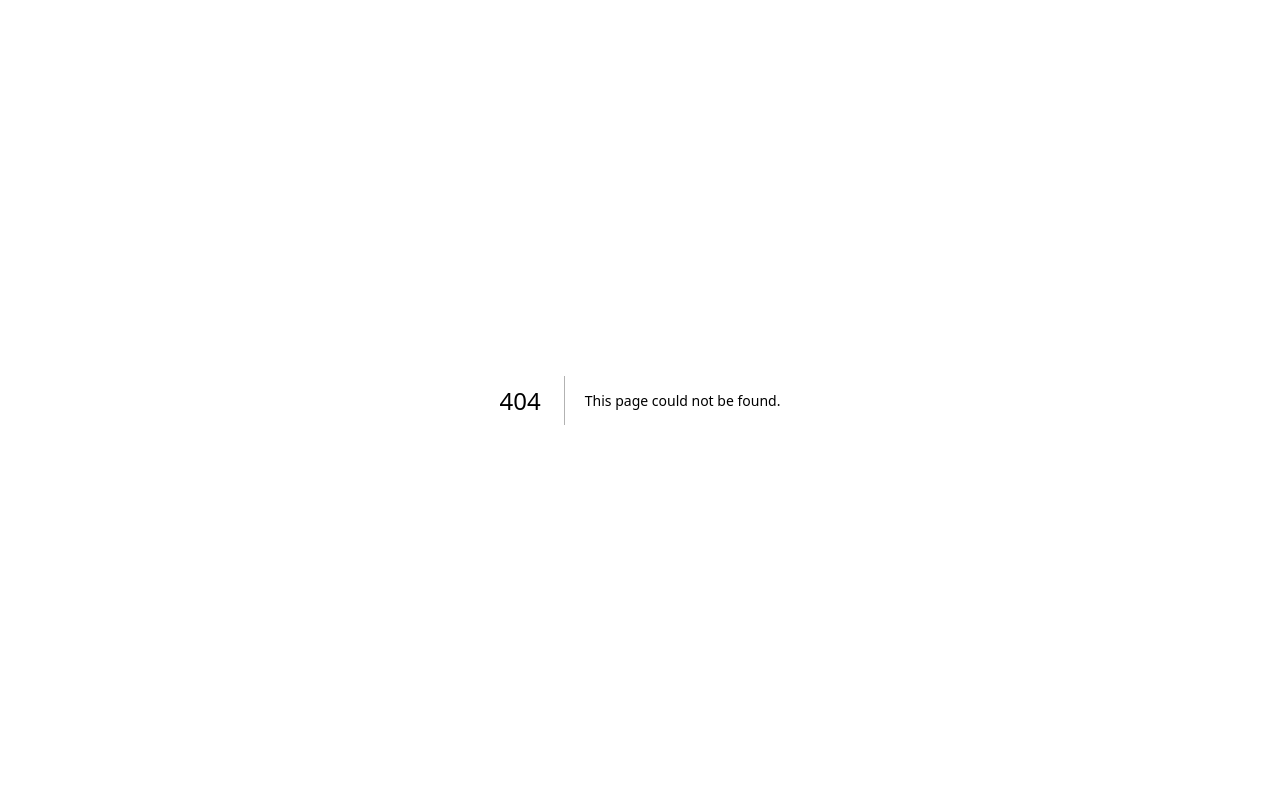
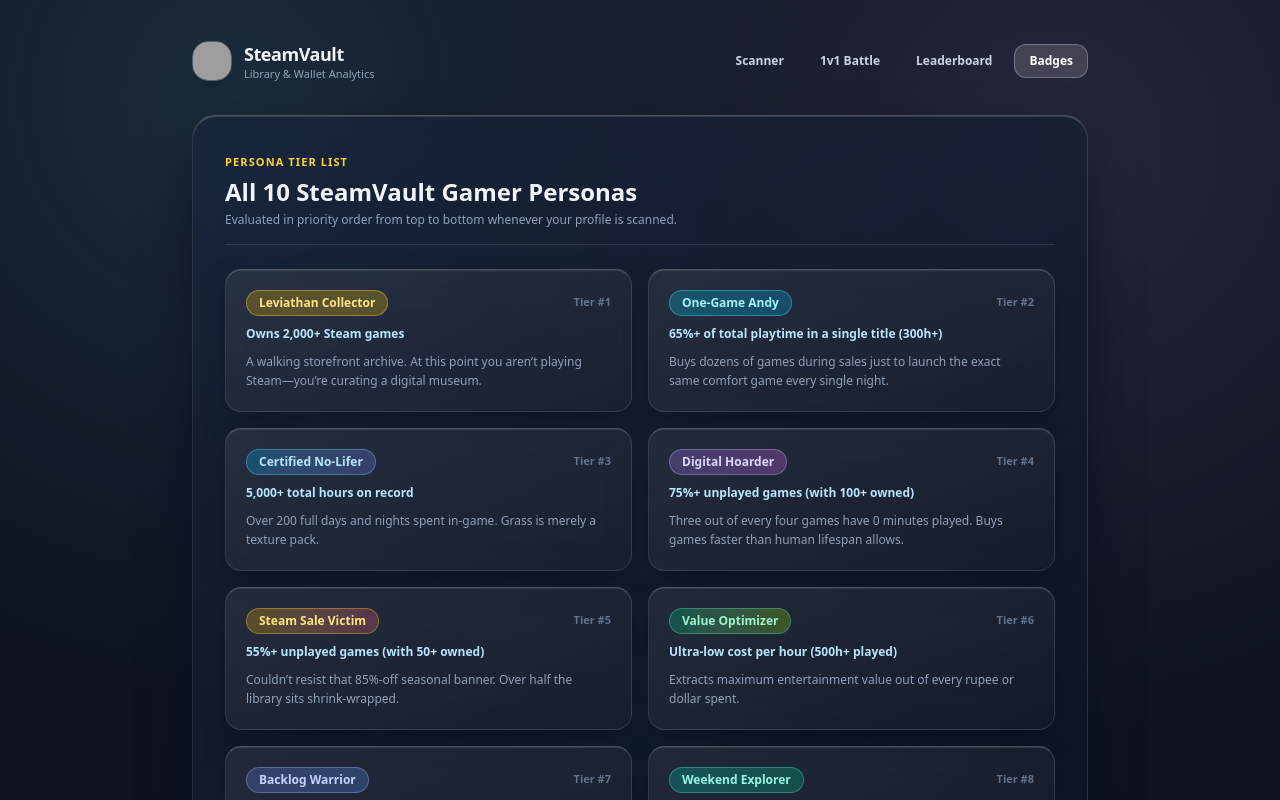
Before and after one commit to Subho801/steamvault, a Next.js app: page /badges in a window 1280 px wide. Before the commit this address had no page. Shown: the top 800 px of the page. Built offline with nearby package versions, Linux system fonts and the light colour scheme; grey boxes are pictures that could not be loaded.

Commit message:
Create page.js

```diff
--- /dev/null
+++ b/app/badges/page.js
@@ -0,0 +1,145 @@
+import Link from 'next/link';
+
+const PERSONAS = [
+  {
+    title: 'Leviathan Collector',
+    rule: 'Owns 2,000+ Steam games',
+    desc: 'A walking storefront archive. At this point you aren’t playing Steam—you’re curating a digital museum.',
+    style: 'from-amber-400/25 to-yellow-400/25 border-amber-300/40 text-amber-200',
+  },
+  {
+    title: 'One-Game Andy',
+    rule: '65%+ of total playtime in a single title (300h+)',
+    desc: 'Buys dozens of games during sales just to launch the exact same comfort game every single night.',
+    style: 'from-cyan-400/25 to-sky-400/25 border-cyan-300/35 text-cyan-200',
+  },
+  {
+    title: 'Certified No-Lifer',
+    rule: '5,000+ total hours on record',
+    desc: 'Over 200 full days and nights spent in-game. Grass is merely a texture pack.',
+    style: 'from-sky-400/25 to-indigo-400/25 border-sky-300/35 text-sky-200',
+  },
+  {
+    title: 'Digital Hoarder',
+    rule: '75%+ unplayed games (with 100+ owned)',
+    desc: 'Three out of every four games have 0 minutes played. Buys games faster than human lifespan allows.',
+    style: 'from-violet-400/25 to-fuchsia-400/25 border-violet-300/35 text-violet-200',
+  },
+  {
+    title: 'Steam Sale Victim',
+    rule: '55%+ unplayed games (with 50+ owned)',
+    desc: 'Couldn’t resist that 85%-off seasonal banner. Over half the library sits shrink-wrapped.',
+    style: 'from-amber-400/25 to-rose-400/25 border-amber-300/35 text-amber-200',
+  },
+  {
+    title: 'Value Optimizer',
+    rule: 'Ultra-low cost per hour (500h+ played)',
+    desc: 'Extracts maximum entertainment value out of every rupee or dollar spent.',
+    style: 'from-emerald-400/25 to-lime-400/25 border-emerald-300/35 text-emerald-200',
+  },
+  {
+    title: 'Backlog Warrior',
+    rule: '2,000+ hours played & under 55% unplayed',
+    desc: 'Heavy gamer who actually installs and finishes the games they purchase.',
+    style: 'from-indigo-400/25 to-blue-400/25 border-indigo-300/35 text-indigo-200',
+  },
+  {
+    title: 'Weekend Explorer',
+    rule: '50+ games owned & under 40% unplayed',
+    desc: 'Samples over 60% of their library instead of letting titles gather dust.',
+    style: 'from-teal-400/25 to-emerald-400/25 border-teal-300/35 text-teal-200',
+  },
+  {
+    title: 'Window Shopper',
+    rule: 'Under 25 games & under 100 hours',
+    desc: 'Minimalist account—either brand new to PC gaming or strictly free-to-play.',
+    style: 'from-slate-400/25 to-zinc-400/25 border-slate-300/35 text-slate-200',
+  },
+  {
+    title: 'Disciplined Gamer',
+    rule: 'Balanced library & playtime ratio',
+    desc: 'Healthy equilibrium between buying new releases and actually playing them.',
+    style: 'from-emerald-400/25 to-teal-400/25 border-emerald-300/35 text-emerald-200',
+  },
+];
+
+export default function BadgesGuidePage() {
+  return (
+    <main className="min-h-screen py-10 px-4 flex flex-col items-center">
+      {/* Shared Top Navbar */}
+      <div className="w-full max-w-4xl flex flex-wrap items-center justify-between gap-4 mb-8">
+        <Link href="/" className="flex items-center gap-3">
+          <img
+            src="/logo.png"
+            alt="SteamVault"
+            className="w-10 h-10 rounded-2xl object-cover border border-white/25 shadow-lg"
+          />
+          <div>
+            <span className="font-bold text-lg tracking-tight text-slate-100">SteamVault</span>
+            <span className="block text-[11px] text-slate-400 -mt-0.5">
+              Library &amp; Wallet Analytics
+            </span>
+          </div>
+        </Link>
+
+        <nav className="flex items-center gap-2 text-xs font-semibold">
+          <Link
+            href="/"
+            className="px-3.5 py-2 rounded-xl text-slate-300 hover:text-white hover:bg-white/10 transition-colors"
+          >
+            Scanner
+          </Link>
+          <Link
+            href="/battle"
+            className="px-3.5 py-2 rounded-xl text-slate-300 hover:text-white hover:bg-white/10 transition-colors"
+          >
+            1v1 Battle
+          </Link>
+          <Link
+            href="/leaderboard"
+            className="px-3.5 py-2 rounded-xl text-slate-300 hover:text-white hover:bg-white/10 transition-colors"
+          >
+            Leaderboard
+          </Link>
+          <Link
+            href="/badges"
+            className="px-3.5 py-2 rounded-xl bg-white/15 text-white border border-white/25"
+          >
+            Badges
+          </Link>
+        </nav>
+      </div>
+
+      <div className="w-full max-w-4xl glossy-panel rounded-3xl p-6 sm:p-8 space-y-6">
+        <div className="pb-4 border-b border-white/12">
+          <span className="text-[11px] font-semibold uppercase tracking-widest text-amber-300">
+            Persona Tier List
+          </span>
+          <h1 className="text-2xl font-bold text-slate-100 mt-1">
+            All 10 SteamVault Gamer Personas
+          </h1>
+          <p className="text-xs text-slate-400 mt-1">
+            Evaluated in priority order from top to bottom whenever your profile is scanned.
+          </p>
+        </div>
+
+        <div className="grid grid-cols-1 md:grid-cols-2 gap-4">
+          {PERSONAS.map((p, idx) => (
+            <div key={p.title} className="glossy-card glow-sky rounded-2xl p-5 space-y-2.5">
+              <div className="flex items-center justify-between gap-2">
+                <span
+                  className={`text-xs px-3 py-1 rounded-full font-bold border bg-gradient-to-r ${p.style}`}
+                >
+                  {p.title}
+                </span>
+                <span className="text-[11px] font-semibold text-slate-500">Tier #{idx + 1}</span>
+              </div>
+              <div className="text-xs font-semibold text-sky-200">{p.rule}</div>
+              <p className="text-xs text-slate-400 leading-relaxed">{p.desc}</p>
+            </div>
+          ))}
+        </div>
+      </div>
+    </main>
+  );
+}
```
